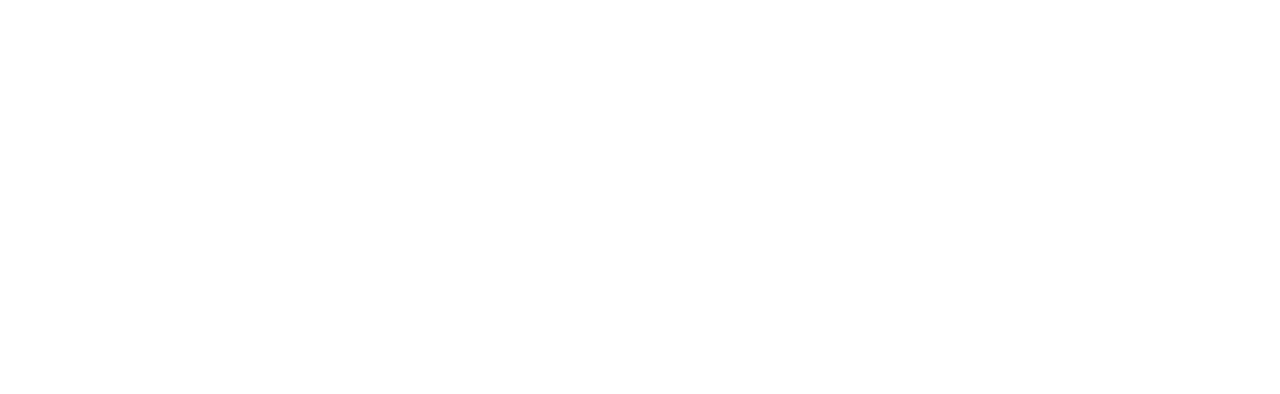
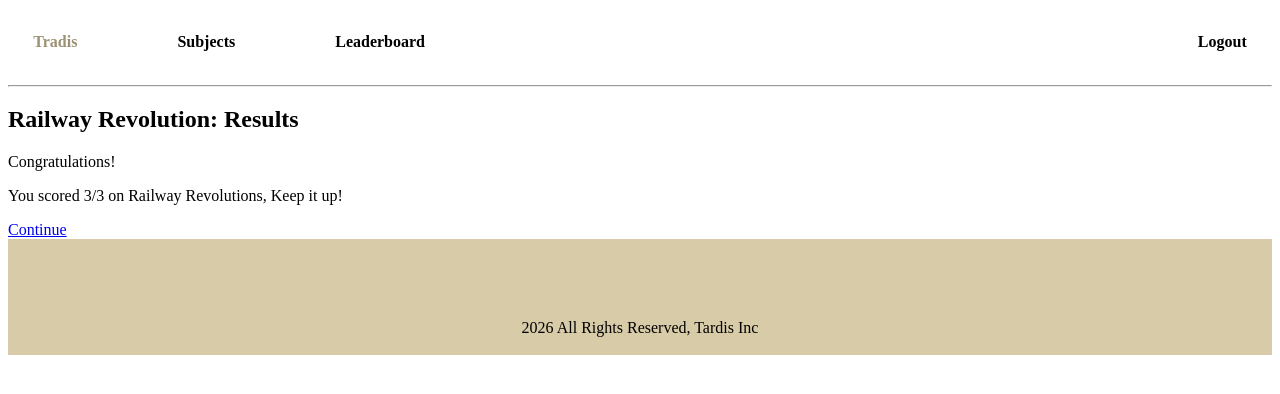
Before and after one commit to vikkapoor25/tardis_game, a plain HTML site: page client/results.html in a window 1280 px wide. Drawn offline with Linux system fonts and the light colour scheme.

Commit message:
add content to results.html and relevant CSS

```diff
--- a/client/results.html
+++ b/client/results.html
@@ -6,7 +6,37 @@
     <title>Results</title>
     <link rel="stylesheet" href="./style.css">
 </head>
+
+    <nav id="navbar">
+        <div id="left-nav">
+            <a href="./index.html" id="home-link">Tradis
+            </a>
+            <a href="./subjects.html" id="nav-link">Subjects
+            </a>
+            <a href="./leaderboard.html" id="nav-link">Leaderboard
+            </a>
+        </div>
+        <dib id="right-nav">
+            <a href="./login.html" id="nav-link">Logout
+            </a>
+        </dib>
+    </nav>
 <body>
-
+    <hr>
+    <sectiom id="page-container">
+        <h2>Railway Revolution: Results</h2>
+        <div id="results-background">
+            <div id="results-container">
+                <p>Congratulations!</p>
+                <p>You scored 3/3 on Railway Revolutions, Keep it up!</p>
+                <a href="./">Continue</a>
+            </div>
+        </div>
+    </sectiom>
 </body>
+<footer>
+    <p>
+    2026 All Rights Reserved, Tardis Inc
+    </p>
+</footer>
 </html>
--- a/client/style.css
+++ b/client/style.css
@@ -1,3 +1,44 @@
 * {
     background-color: light blue;
 }
+
+/* Nav CSS */
+
+#navbar{
+    display: flex;
+    align-items: center;
+    font-weight: bold;
+}
+
+#left-nav{
+    padding: 2%;
+    display: flex;
+    gap: 100px
+}
+
+#right-nav{
+    margin-left: auto;
+    padding: 2%;
+}
+
+#home-link{
+    color: #9c9173;
+}
+
+#nav-link{
+    color: black;
+}
+
+#navbar a {
+    text-decoration: none;
+}
+
+
+/* Footer CSS */
+
+footer{
+    background-color: #D8CBA8;
+    text-align: center;
+    padding-top: 5%;
+    padding-bottom: 2px;
+}
```
